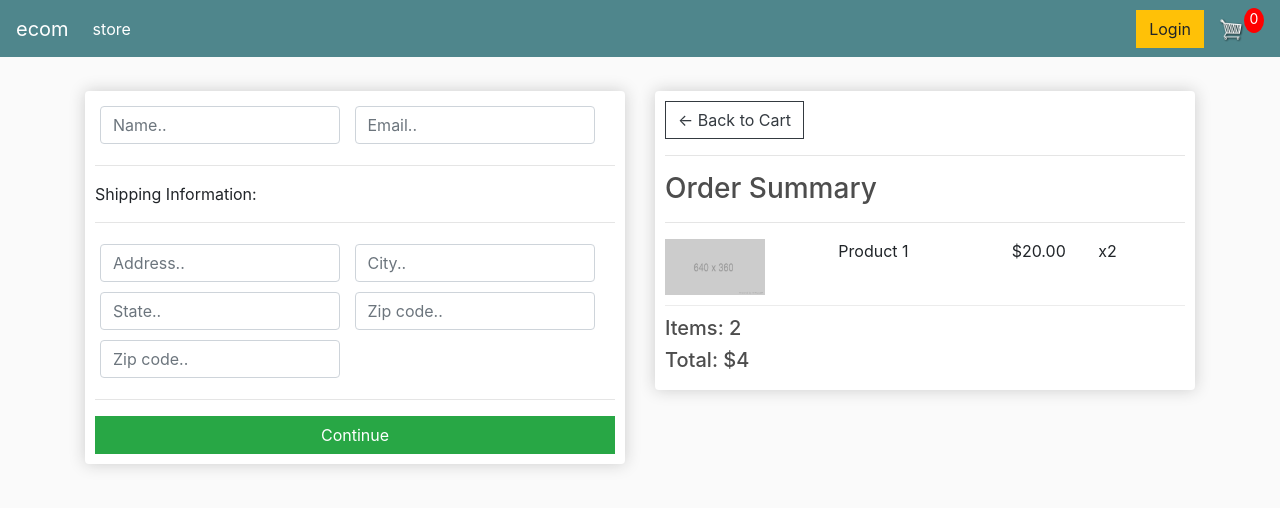
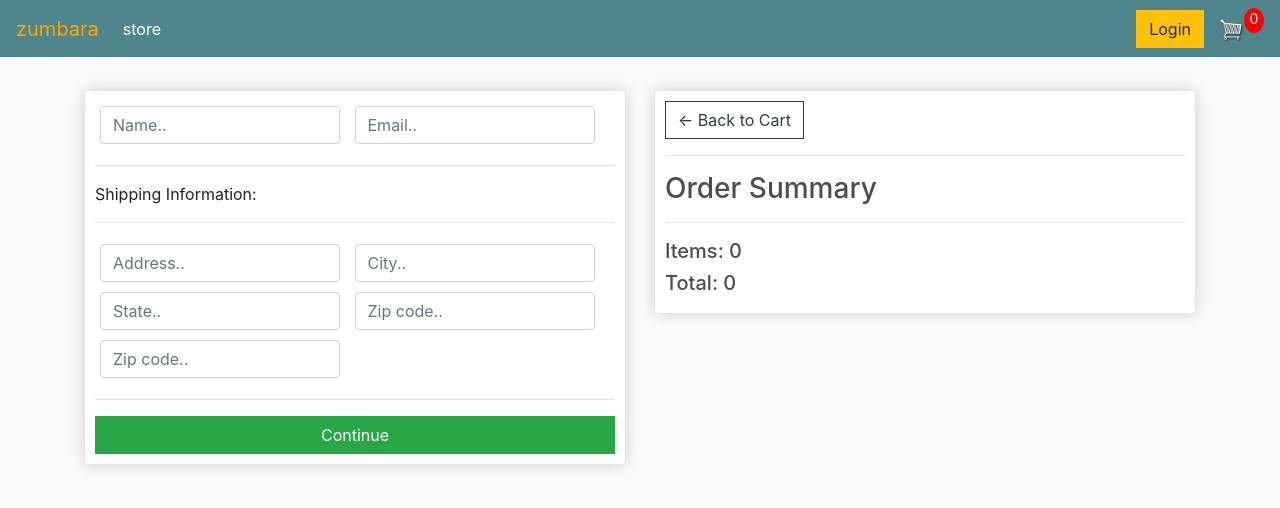
Before and after one commit to dawittamene/ecommerce_new, a Django app: page /checkout/ in a window 1280 px wide. Shown: the top 508 px of the page. Run offline with Django 4.2, Linux system fonts and the light colour scheme; some libraries are stand-ins or nearby versions.

Commit message:
checkout page update

```diff
--- a/ecommerce/store/Static/css/main.css
+++ b/ecommerce/store/Static/css/main.css
@@ -1,3 +1,7 @@
+:root{
+    --orange:#ffa500;
+}
+
 body{
 	background-color: hsl(0, 0%, 98%);
 }
@@ -12,7 +16,9 @@ h1,h2,h3,h4,h5,h6{
 	border-radius: 4px;
 	padding: 10px;
 }
-
+.logo{
+	color: var(--orange);
+}
 .thumbnail{
 	width: 100%;
 	height: 200px;
@@ -56,7 +62,10 @@ h1,h2,h3,h4,h5,h6{
 
 .row-image{
 	width: 100px;
+
+
 }
+
 
 .form-field{
 	width:250px;
--- a/ecommerce/store/templates/store/checkout.html
+++ b/ecommerce/store/templates/store/checkout.html
@@ -59,22 +59,27 @@
 
 		</div>
 
+
+
 		<div class="col-lg-6">
 			<div class="box-element">
 				<a  class="btn btn-outline-dark" href="{% url 'cart' %}">&#x2190; Back to Cart</a>
 				<hr>
 				<h3>Order Summary</h3>
 				<hr>
+				{% for item in items %}
 				<div class="cart-row">
 					<div style="flex:2"><img class="row-image" src="{% static 'images/placeholder.png' %}"></div>
-					<div style="flex:2"><p>Product 1</p></div>
-					<div style="flex:1"><p>$20.00</p></div>
-					<div style="flex:1"><p>x2</p></div>
+					<div style="flex:2"><p>{{item.product.name}}</p></div>
+					<div style="flex:1"><p>{{item.product.price|floatformat:2}} birr</p></div>
+					<div style="flex:1"><p>x{{item.quantity}}</p></div>
 				</div>
-				<h5>Items:   2</h5>
-				<h5>Total:   $4</h5>
+				{% endfor %}
+				<h5>Items:   {{order.get_cart_items}}</h5>
+				<h5>Total:   {{order.get_cart_total}}</h5>
 			</div>
 		</div>
+
 	</div>
 
 
--- a/ecommerce/store/templates/store/main.html
+++ b/ecommerce/store/templates/store/main.html
@@ -15,7 +15,7 @@
 <body>
 
 	<nav class="navbar navbar-expand-lg navbar-dark bg-dark">
-	  <a class="navbar-brand" href="{% url 'store' %}">ecom</a>
+	  <a class="navbar-brand" href="{% url 'store' %}"><span class="logo">zumbara</a>
 	  <button class="navbar-toggler" type="button" data-toggle="collapse" data-target="#navbarSupportedContent" aria-controls="navbarSupportedContent" aria-expanded="false" aria-label="Toggle navigation">
 	    <span class="navbar-toggler-icon"></span>
 	  </button>
--- a/ecommerce/store/views.py
+++ b/ecommerce/store/views.py
@@ -16,10 +16,20 @@ def cart(request):
 
     else:
         items = []
+        order = {'get_cart_items': 0, 'get_cart_total': 0}
 
     context = {'items':items, 'order': order}
     return render(request, 'store/cart.html', context)
 
 def checkout(request):
-    context = {}
-    return render(request, 'store/checkout.html')
+    if request.user.is_authenticated:
+        customer = request.user.customer
+        order,create = Order.objects.get_or_create(customer=customer, complete=False)
+        items = order.orderitem_set.all()
+
+    else:
+        items = []
+        order = {'get_cart_items': 0, 'get_cart_total': 0}
+
+    context = {'items':items, 'order': order}
+    return render(request, 'store/checkout.html', context)
```
Also changed, not shown: ecommerce/db.sqlite3.
